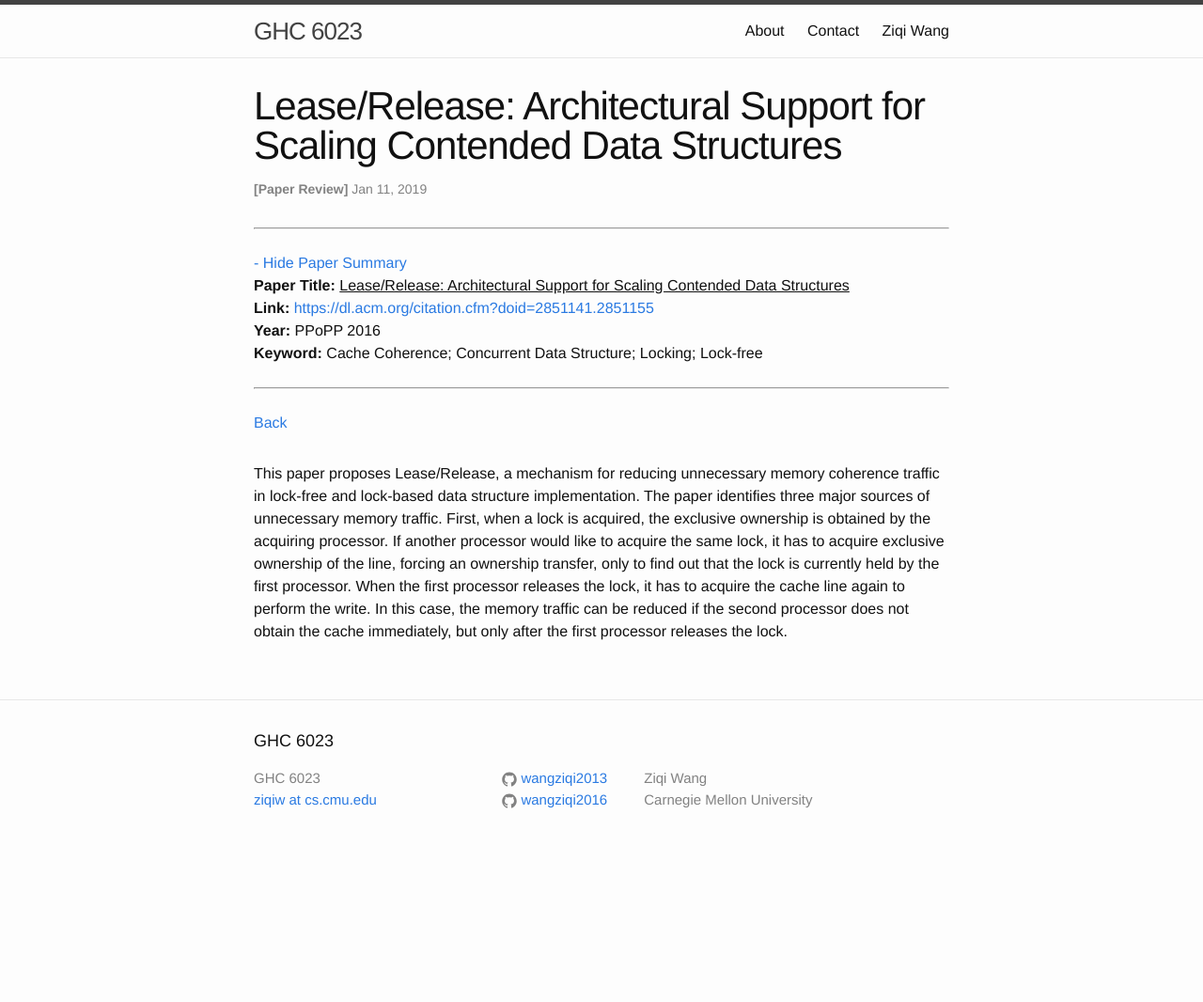
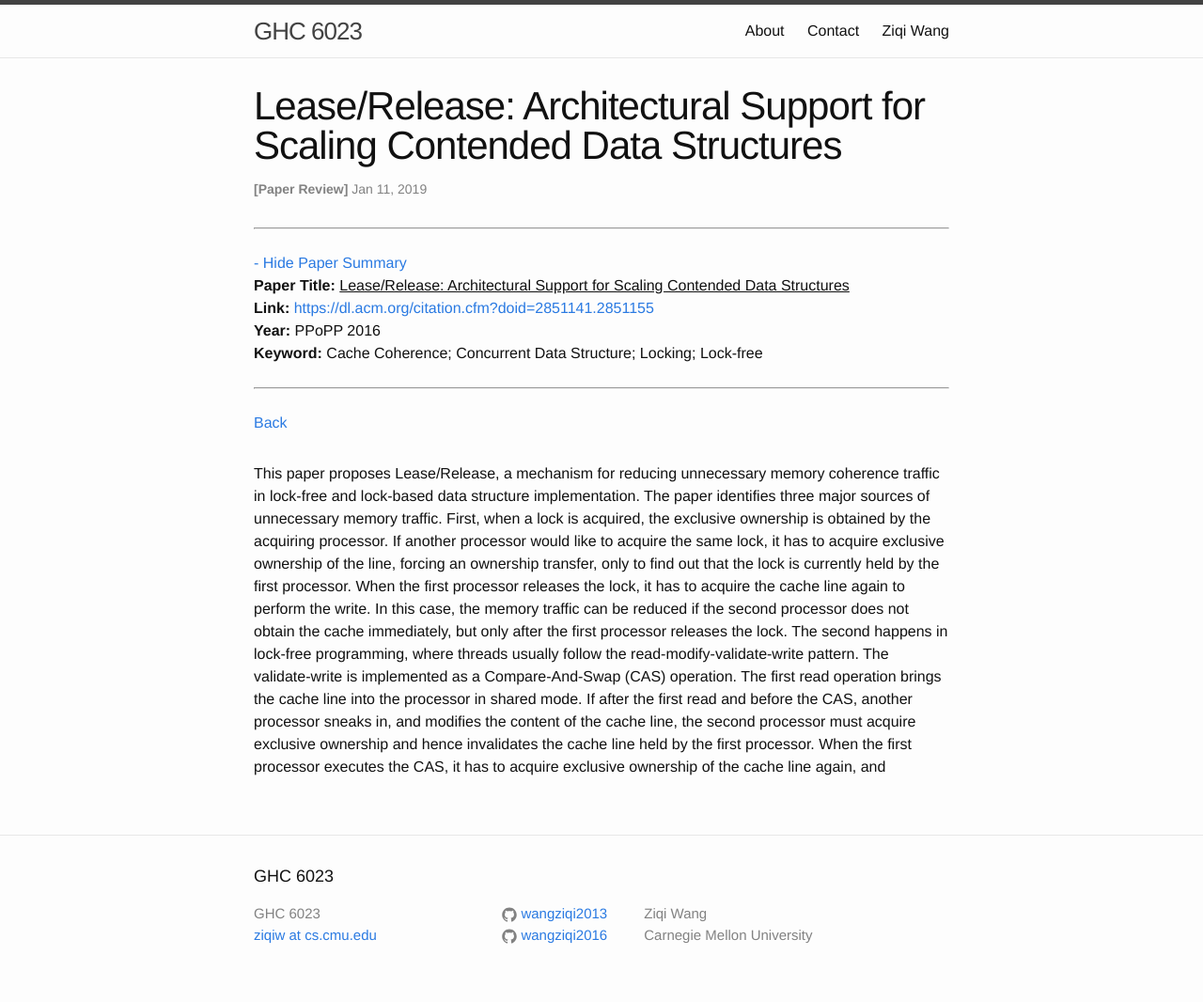
Before and after one commit to wangziqi2013/wangziqi2013.github.io, a Jekyll site: the page built from _posts/2019-01-11-lease-release.markdown, in a window 1280 px wide. Shown: the whole page at 94% size. Built offline with Jekyll 4.4.1, drawn with Linux system fonts in a browser that asks for light colours; before the commit the page ends 922 px from its top, so only the background shows below that.

Commit message:
Working on second reason

```diff
--- a/_posts/2019-01-11-lease-release.markdown
+++ b/_posts/2019-01-11-lease-release.markdown
@@ -19,4 +19,9 @@ is acquired, the exclusive ownership is obtained by the acquiring processor. If
 the same lock, it has to acquire exclusive ownership of the line, forcing an ownership transfer, only to find out that the
 lock is currently held by the first processor. When the first processor releases the lock, it has to acquire the cache line
 again to perform the write. In this case, the memory traffic can be reduced if the second processor does not obtain the
-cache immediately, but only after the first processor releases the lock.
+cache immediately, but only after the first processor releases the lock. The second happens in lock-free programming, where
+threads usually follow the read-modify-validate-write pattern. The validate-write is implemented as a Compare-And-Swap (CAS)
+operation. The first read operation brings the cache line into the processor in shared mode. If after the first read and
+before the CAS, another processor sneaks in, and modifies the content of the cache line, the second processor must acquire
+exclusive ownership and hence invalidates the cache line held by the first processor. When the first processor executes
+the CAS, it has to acquire exclusive ownership of the cache line again, and
```
